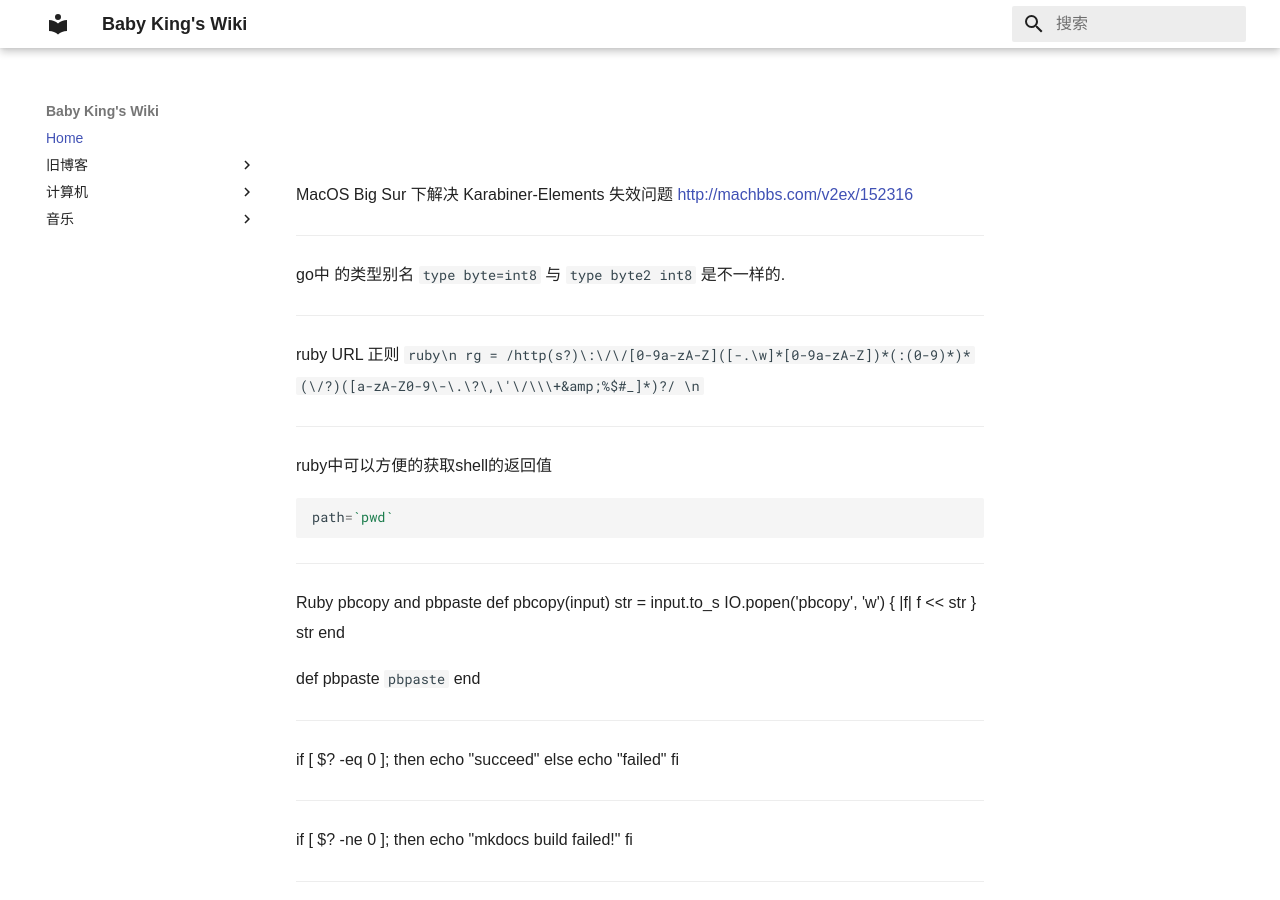
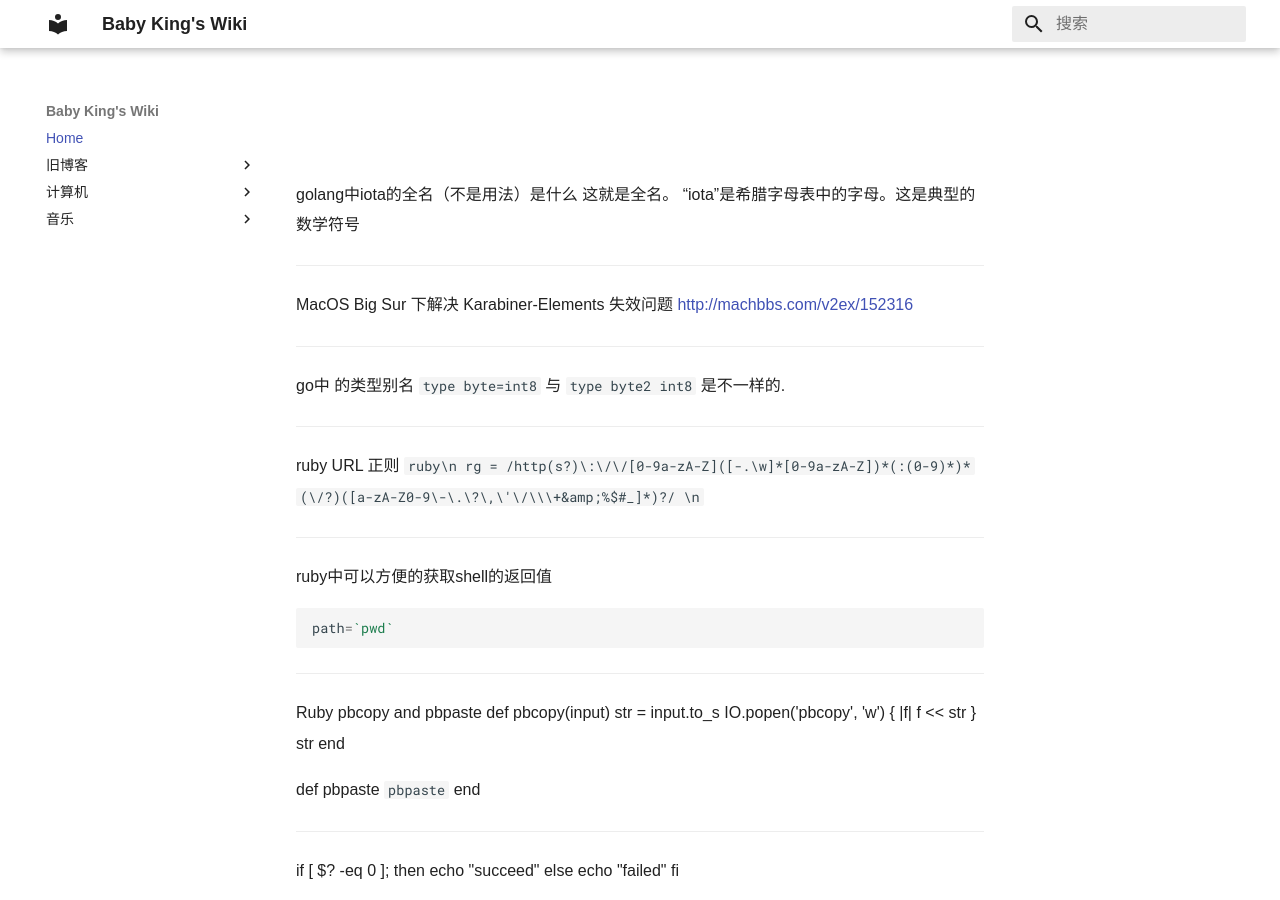
Before and after one commit to babyking/wiki, an MkDocs documentation site: the page built from wiki/index.md, in a window 1280 px wide and 900 px high. Built offline with MkDocs 1.6.1 and Material for MkDocs 9.7.7, drawn with Linux system fonts in a browser that asks for light colours.

Commit message:
quick commit

```diff
--- a/wiki/index.md
+++ b/wiki/index.md
@@ -1,4 +1,6 @@
 #
+golang中iota的全名（不是用法）是什么 这就是全名。 “iota”是希腊字母表中的字母。这是典型的数学符号
+___
 MacOS Big Sur 下解决 Karabiner-Elements 失效问题 http://machbbs.com/v2ex/152316
 ___
 go中 的类型别名 `type byte=int8` 与 `type byte2 int8` 是不一样的.
```
